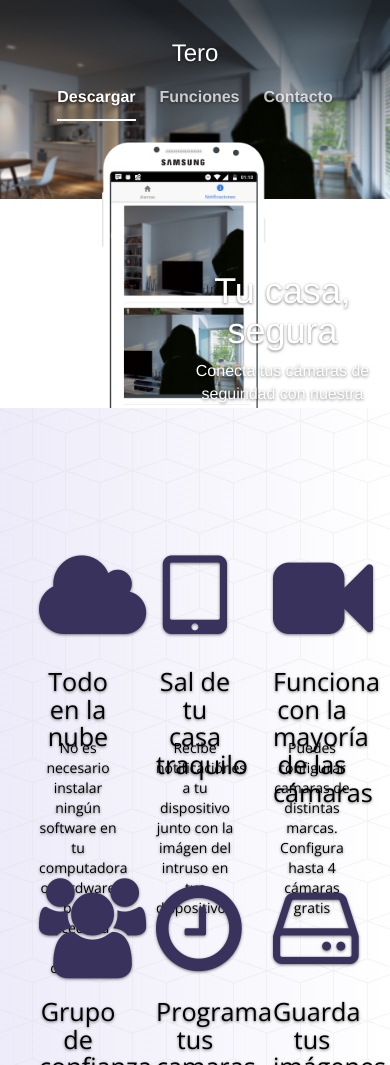
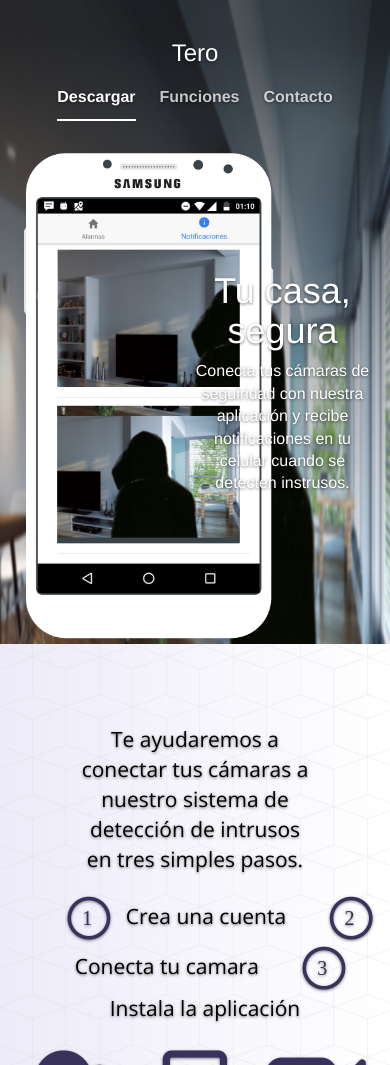
Before and after one commit to teritos/tero-landing, a plain HTML site: page index.html in a window 390 px wide. Shown: the top 1065 px of the page. Drawn offline with nearby package versions, Linux system fonts and the light colour scheme.

Commit message:
Mejorar responsive

```diff
--- a/css/cover.css
+++ b/css/cover.css
@@ -5,6 +5,11 @@
 /* Fonts */
 .fa-5 {
   font-size: 100px;
+  color: #38325c;
+}
+
+.fa-4 {
+  font-size: 50px;
   color: #38325c;
 }
 
@@ -49,10 +54,9 @@ body {
   background-image: url('../img/home-deg.png');
   background-position: center top;
   background-attachment: scroll;
-  background-size: 100% auto;
+  background-size: 100% 100%;
   background-repeat: no-repeat;
   box-shadow: 4px 25px 32px #000;
-  height: 679px;
 }
 
 .shadow-bottom {
@@ -60,16 +64,6 @@ body {
   box-shadow: 4px -25px 32px #000;
   height: 20px;
 }
-
-.wrapper-features {
-  background-image: url(../img/bg-pattern.png), linear-gradient(to left,#ffffff,#edebf9);
-  position: relative;
-  padding-top: 80px;
-  width: 100%;
-  height: 900px;
-  font-family: "Open Sans";
-}
-
 #nav-contacto, #nav-contacto i {
   color: #38325c;
   font-size: 1.5em;
@@ -77,21 +71,67 @@ body {
   text-decoration: none;
 }
 
+
+.wrapper-features {
+  background-image: url(../img/bg-pattern.png), linear-gradient(to left,#ffffff,#edebf9);
+  position: relative;
+  padding-top: 80px;
+  width: 100%;
+  font-family: "Open Sans";
+}
+
+.wrapper-features p {
+  color: #000;
+  font-size: 1.5em;
+  font-family: "Open Sans";
+  font-weight: 300;
+  padding: 0 20%;
+}
+
+
+.wrapper-features div {
+  margin: auto 0;
+}
+
+.wrapper-features div ul {
+  list-style: none;
+  margin: 5% 0;
+}
+
+.wrapper-features div li {
+  list-style: none;
+  display: inline;
+  color: #000;
+  font-size: 1.5em;
+  font-family: "Open Sans";
+  font-weight: 300;
+  margin: 0 20px;
+}
+
+.wrapper-features div i {
+  vertical-align: middle;
+}
+.wrapper-features div i span{
+  position: relative;
+  top: -11px;
+  left: -28px;
+  font-size: 20px !important;
+}
+
 .feature-list {
-  overflow: auto;
 }
 
 .feature {
   position: relative;
   margin-top: 60px;
-  float: left;
-  padding-left: 10%;
   width: 30%;
-  height: 270px;
+  height: 350px;
+  overflow: hidden;
+  display: inline-block;
 }
 
 .feature h2 {
-  color: #000;
+  color: #2c2748;
   font-family: "Open Sans";
   font-size: 1.8em;
   font-weight: 300;
@@ -99,7 +139,7 @@ body {
 }
 
 .feature p {
-  color: #000;
+  color: #2c2748;
   font-family: "Open Sans";
   font-size: 1em;
   font-weight: 300;
@@ -108,7 +148,6 @@ body {
 .wrapper-contacto {
   position: relative;
   background-color: #38325c;
-  height: 300px;
   overflow: hidden;
 }
 
@@ -153,7 +192,7 @@ body {
 /* Extra markup and styles for table-esque vertical and horizontal centering */
 .site-wrapper {
   width: 100%;
-  /*height: 100%; /* For at least Firefox */
+  height: 100%; /* For at least Firefox */
   min-height: 100%;
 }
 .site-wrapper-inner {
@@ -177,8 +216,8 @@ body {
   display: inline-block;
   float: left;
   position: relative;
-  left: -150px;
-  top: 40px;
+  left: 1%;
+  top: 2%;
   width: 50%
 }
 
@@ -188,7 +227,6 @@ body {
 
 .frase-cover {
   display: inline-block;
-  float: right;
   width: 50%;
   position: relative;
   top: 100px;
@@ -264,7 +302,7 @@ body {
  * Affix and center
  */
 
-@media (min-width: 768px) {
+@media (min-width: 768px, max-width: 991px) {
   /* Pull out the header and footer */
   .masthead {
   }
@@ -276,15 +314,7 @@ body {
   }
 }
 
-@media (min-width: 992px) {
-  .masthead,
-  .mastfoot,
-  .cover-container {
-    width: 900px;
-  }
-}
-
-@media (max-width: 980px) {
+@media (min-width 700px, max-width: 980px) {
   .wrapper-head {
     height: 500px !important;
     overflow: hidden;
@@ -301,7 +331,7 @@ body {
 }
 
 
-@media (max-width: 800px) {
+@media (min-width 360px, max-width: 800px) {
   .wrapper-head {
     height: 408px !important;
     overflow: hidden;
@@ -318,7 +348,7 @@ body {
 }
 
 
-@media (max-width: 800px) {
+@media (min-width: 360px, max-width: 800px) {
   .wrapper-head {
     height: 408px !important;
     overflow: hidden;
@@ -337,35 +367,29 @@ body {
 
 @media (max-width: 360px) {
   .masthead {
-    height: 200px;
   }
 
   .wrapper-head {
-    background-color: #ccc;
-    height: 521px !important;
     overflow: hidden;
   }
 
   .cel-screen-notifications {
-    width: 168px !important;
-    left: 80px !important;
-    top: -10px !important;
-  }
-  .cel-screen-notifications img{
-    width: 164px !important;
+    display: inline-block;
+    width: 100%;
   }
 
-  .wrapper-features {
-    height: auto !important;
+  .cel-screen-notifications img {
+    width: 150px;
   }
 
+  .frase-cover {
+    display: inline-block;
+    width: 100% !important;
+    top: 0px !important;
+  }
   .feature {
-      position: relative !important;
-      margin: auto !important;
-      padding-left: 0 !important;
-      width: 250px !important;
+      width: 100% !important;
       height: 270px !important;
-      float: initial !important;
   }
 
   .app-download {
--- a/index.html
+++ b/index.html
@@ -71,6 +71,14 @@
 
 			<div class="site-wrapper-inner wrapper-features">
 				<a name="funciones"></a>
+				<p>Te ayudaremos a conectar tus cámaras a nuestro sistema de detección de intrusos en tres simples pasos.</p>
+				<div class="step">
+          <ul>
+					  <li><i class="fa fa-circle-thin fa-4"><span>1</span></i> Crea una cuenta</li>
+					  <li><i class="fa fa-circle-thin fa-4"><span>2</span></i> Conecta tu camara</li>
+					  <li><i class="fa fa-circle-thin fa-4"><span>3</span></i> Instala la aplicación</li>
+					</ul>
+				</div>
 				<div class="feature-list">
 						<div class="feature">
 							<i class="fa fa-cloud fa-5" aria-hidden="true"></i>
```
